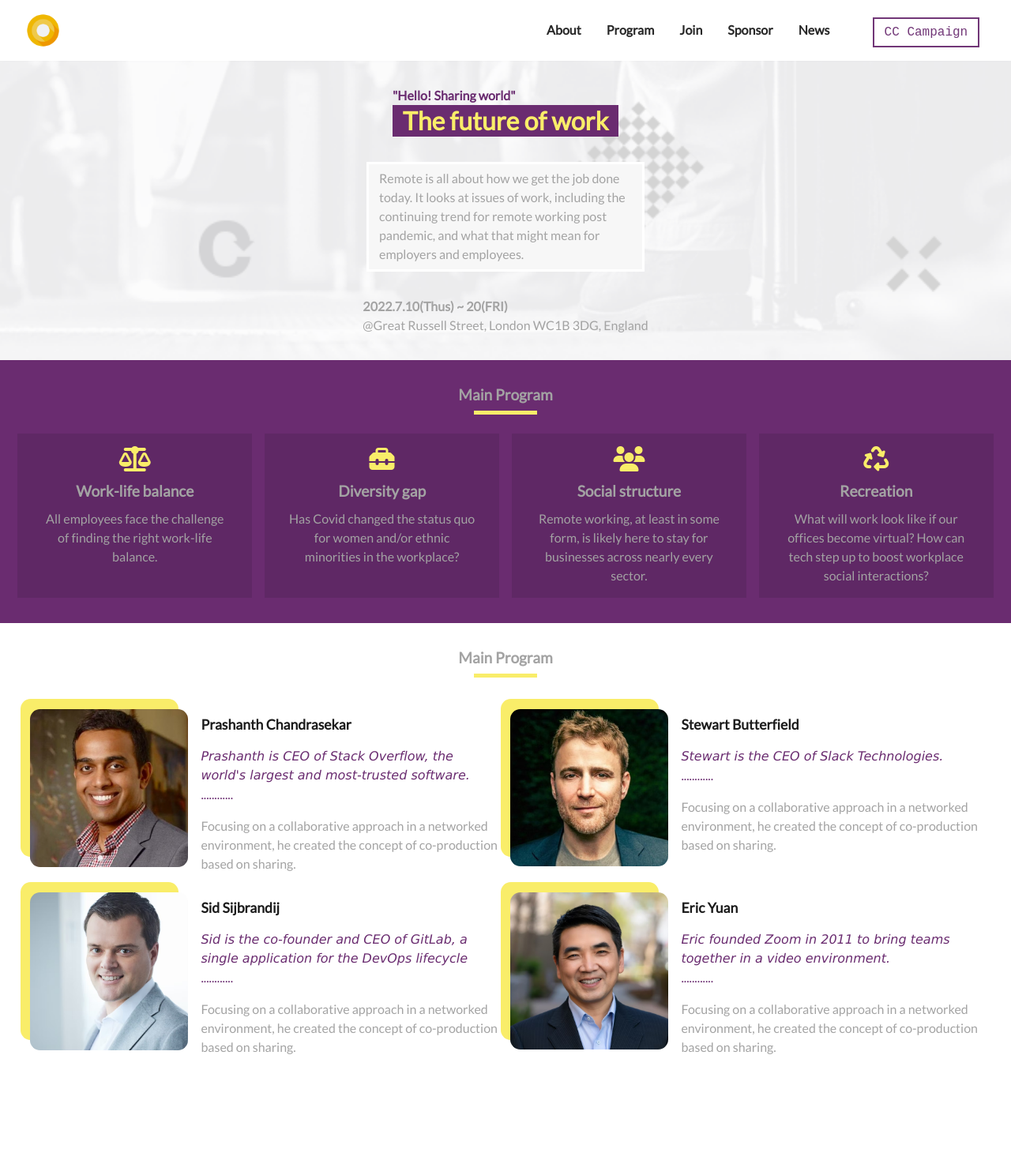
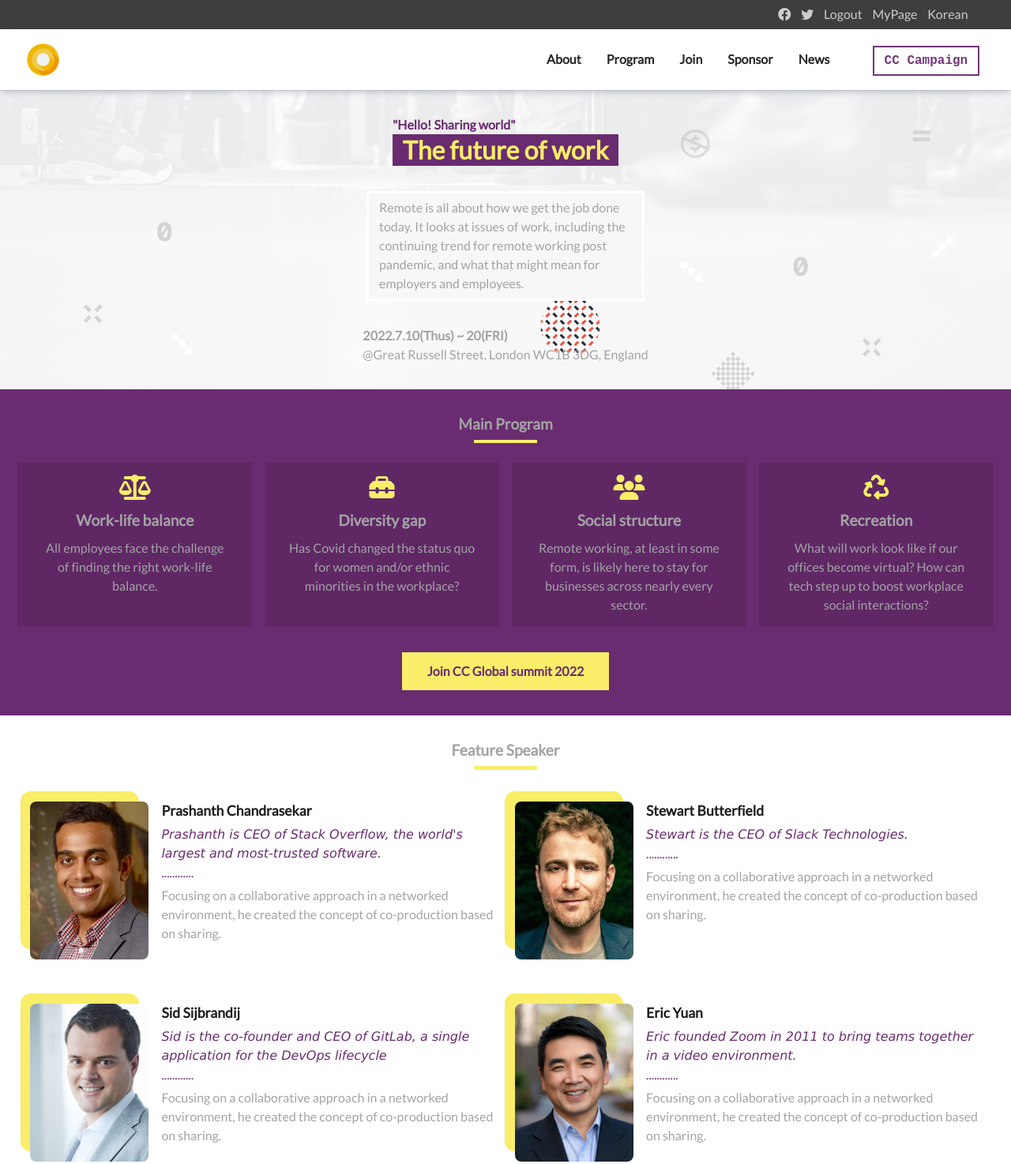
Before and after one commit to bahoz-ali/remote_capstone, a website: page index.html in a window 1280 px wide. Shown: the top 1474 px of the page at 79% size. Before the commit the page ends 1434 px from the top, so only its background shows below. Drawn offline with nearby package versions, Linux system fonts and the light colour scheme; a web font is replaced by a local one.

Commit message:
complete speaker section and make it responsive, alos using header sectino to sticky, and add button to the main feature section.

```diff
--- a/index.html
+++ b/index.html
@@ -35,11 +35,13 @@
 
         <menu class="main_menu">
           <i class="bi bi-list"></i>
-          <img
-            class="logo"
-            src="./images/logo.png"
-            alt="brand of the company"
-          />
+          <a href="./index.html">
+            <img
+              class="logo"
+              src="./images/logo.png"
+              alt="brand of the company"
+            />
+          </a>
 
           <ul class="main_menu_list">
             <i class="bi bi-x-lg"></i>
@@ -49,7 +51,9 @@
             <li class="item"><a href="#">Sponsor</a></li>
             <li class="item"><a href="#">News</a></li>
             <li class="">
-              <button><a class="cc" href="#">CC Campaign</a></button>
+              <button class="btn">
+                <a class="cc" href="#">CC Campaign</a>
+              </button>
             </li>
           </ul>
         </menu>
@@ -155,11 +159,16 @@
           </div>
         </div>
       </div>
+
+      <a class="link" href="#">SEE THE WHOLE PROGRAM</a>
+      <button class="btn btn--primary m-2">
+        <a href="#">Join CC Global summit 2022</a>
+      </button>
     </section>
 
     <!-- ---------- Speaker Section --------- -->
     <section class="speaker container">
-      <h2>Main Program</h2>
+      <h2>Feature Speaker</h2>
       <div class="line"></div>
 
       <div class="speaker_list"></div>
--- a/sass/base/_normalize.scss
+++ b/sass/base/_normalize.scss
@@ -497,7 +497,7 @@
     }
   }
 
-  // 1. Removes default vertical scrollbar in IE6/7/8/9
+  // 1. Removes default vertical  in IE6/7/8/9
   // 2. Improves readability and alignment in all browsers
 
   textarea {
--- a/sass/base/_reset.scss
+++ b/sass/base/_reset.scss
@@ -17,7 +17,6 @@
   animation-duration: 0s !important;
   animation-delay: 0s !important;
   animation-iteration-count: 1 !important;
-  scroll-behavior: auto !important;
 }
 
 /**
@@ -112,10 +111,6 @@
 
 html {
   -webkit-text-size-adjust: 100%;
-
-  &:focus-within {
-    scroll-behavior: smooth;
-  }
 }
 
 body {
--- a/sass/components/_buttons.scss
+++ b/sass/components/_buttons.scss
@@ -1,5 +1,15 @@
-// hi
+.btn {
+  padding: 1rem 2rem;
+  cursor: pointer;
+  font-size: 1rem;
+  font-weight: bold;
+}
 
-.hi {
-  padding: 22px;
+.m-2 {
+  margin-top: 2rem;
 }
+
+.btn--primary {
+  background-color: $primaryColor;
+  color: $secondColor;
+}
--- a/sass/main.scss
+++ b/sass/main.scss
@@ -6,16 +6,7 @@
 @import 'base/normalize';
 @import 'base/reset';
 @import 'base/typography';
-@import 'layout/navigation';
-@import 'layout/grid';
-@import 'layout/header';
-@import 'layout/footer';
-@import 'layout/sidebar';
-@import 'layout/forms';
 @import 'components/buttons';
-// @import 'components/carousel';
-// @import 'components/cover';
-// @import 'components/dropdown';
 
 @import 'pages/home';
 @import 'pages/about';
--- a/sass/pages/_home.scss
+++ b/sass/pages/_home.scss
@@ -4,10 +4,21 @@
   display: table;
 }
 
+header {
+  position: sticky;
+  top: 0;
+  z-index: 100;
+  width: 100%;
+}
+
 .top_menu {
   display: none;
   background-color: $dark100;
   padding: 0.4rem;
+
+  a {
+    color: $gray;
+  }
 }
 
 .top_menu_list {
@@ -33,7 +44,8 @@
   align-items: center;
   padding: 1rem 1rem;
   background-color: $white;
-
+  box-shadow: rgba(9, 30, 66, 0.25) 0px 4px 8px -2px,
+    rgba(9, 30, 66, 0.08) 0px 0px 0px 1px;
   .bi-list {
     font-size: 40px;
   }
@@ -49,7 +61,7 @@
   padding-left: 1rem;
   position: absolute;
   width: 70%;
-  height: 100%;
+  height: 100vh;
   top: 0;
   left: 0;
   z-index: 10;
@@ -58,6 +70,10 @@
   display: none;
   gap: 2rem;
   flex-direction: column;
+
+  .btn {
+    padding: 0;
+  }
 
   .bi-x-lg {
     font-size: 20px;
@@ -94,11 +110,14 @@
 }
 
 @media only screen and (min-width: 768px) {
+  .top_menu {
+    display: block;
+  }
+
   .main_menu {
     justify-content: space-between;
     padding: 1rem 2rem;
-    box-shadow: rgba(9, 30, 66, 0.25) 0px 4px 8px -2px,
-      rgba(9, 30, 66, 0.08) 0px 0px 0px 1px;
+    z-index: 10;
 
     .bi-list {
       display: none;
@@ -107,6 +126,7 @@
 
   .main_menu_list {
     padding: 0.5rem 0.5rem;
+    height: auto;
     justify-content: end;
     align-items: center;
     display: flex;
@@ -119,7 +139,7 @@
       display: none;
     }
 
-    .cc {
+    .btn {
       margin-left: 2rem;
     }
   }
@@ -168,7 +188,11 @@
     color: $paragraphColor;
   }
 }
-
+@media only screen and (min-width: 768px) {
+  .main {
+    background-image: url('../images/main_big.png');
+  }
+}
 // -------------- program Section
 .container {
   padding: 2rem 1.4rem;
@@ -195,6 +219,21 @@
   flex-direction: column;
   justify-content: space-between;
   align-items: center;
+
+  .btn {
+    display: none;
+  }
+
+  .link {
+    text-decoration: underline;
+    color: $primaryColor;
+    font-size: 1rem;
+    text-transform: uppercase;
+    cursor: pointer;
+    margin-top: 2rem;
+    font-weight: bold;
+    display: block;
+  }
 }
 
 .program_list {
@@ -225,6 +264,19 @@
 @media only screen and (min-width: 768px) {
   .program {
     display: block;
+
+    .link {
+      display: none;
+    }
+
+    .btn {
+      display: inline-block;
+      text-align: center;
+
+      a {
+        color: $secondColor;
+      }
+    }
   }
 
   .program_container {
@@ -266,7 +318,7 @@
   position: absolute;
   top: -0.8rem;
   left: -0.8rem;
-  width: 200px;
+  width: 150px;
   height: 200px;
   border-radius: 0.8rem;
   z-index: -1;
@@ -274,37 +326,40 @@
 }
 
 .speaker {
-  margin-bottom: 1.5rem;
+  margin-bottom: 3rem;
   text-align: start;
   position: relative;
 
   .speaker__image {
     margin-right: 1rem;
-    max-width: 200px;
+    width: 150px;
+    height: 200px;
+    min-height: 200px;
     max-height: 200px;
-    object-fit: cover;
-    object-position: center;
     float: left;
 
     img {
-      border-radius: 0.8rem;
+      min-height: 100%;
+      min-width: 100%;
+      object-position: center;
+      object-fit: cover;
+      border-radius: 0.5rem;
     }
   }
 
   .speaker__name {
-    margin-top: 0.5rem;
     font-size: 1.1rem;
   }
 
   .organize {
-    margin-top: 1rem;
+    margin-top: 0.4rem;
     font-family: Verdana, Geneva, Tahoma, sans-serif;
     color: $secondColor;
     font-style: italic;
   }
 
   .speaker__description {
-    margin-top: 1rem;
+    margin-top: 0.3rem;
   }
 }
 
@@ -316,7 +371,8 @@
   .speaker_list {
     display: grid;
     grid-template-columns: 1fr 1fr;
-    column-gap: 0.8rem;
+    column-gap: 1.5rem;
+    row-gap: 0.5rem;
     padding: 2rem 1rem 1rem 1rem;
   }
 }
--- a/scripts/index.js
+++ b/scripts/index.js
@@ -18,7 +18,7 @@
   {
     name: 'Prashanth Chandrasekar',
     organize:
-      'Prashanth is CEO of Stack Overflow, the world\'s largest and most-trusted software.',
+      "Prashanth is CEO of Stack Overflow, the world's largest and most-trusted software.",
     description:
       'Focusing on a collaborative approach in a networked environment, he created the concept of co-production based on sharing.',
     image: '../images/speaker/speaker1.PNG',
@@ -45,6 +45,22 @@
     description:
       'Focusing on a collaborative approach in a networked environment, he created the concept of co-production based on sharing.',
     image: '../images/speaker/speaker4.PNG',
+  },
+  {
+    name: 'Bret Taylor',
+    organize:
+      "As president and COO of Salesforce, Bret leads the software company's global product vision.",
+    description:
+      'Focusing on a collaborative approach in a networked environment, he created the concept of co-production based on sharing.',
+    image: '../images/speaker/speaker5.PNG',
+  },
+  {
+    name: 'Matt Biilmann',
+    organize:
+      "As president and COO of Salesforce, Bret leads the software company's global product vision.",
+    description:
+      'Matt is CEO and co-founder of Netlify, a platform designed to build, deploy and scale modern web applications.',
+    image: '../images/speaker/speaker6.PNG',
   },
 ];
 
```
Also changed, not shown: images/speaker/speaker5.PNG (added), images/speaker/speaker6.PNG (added), styles/main.css, 1 other file.
